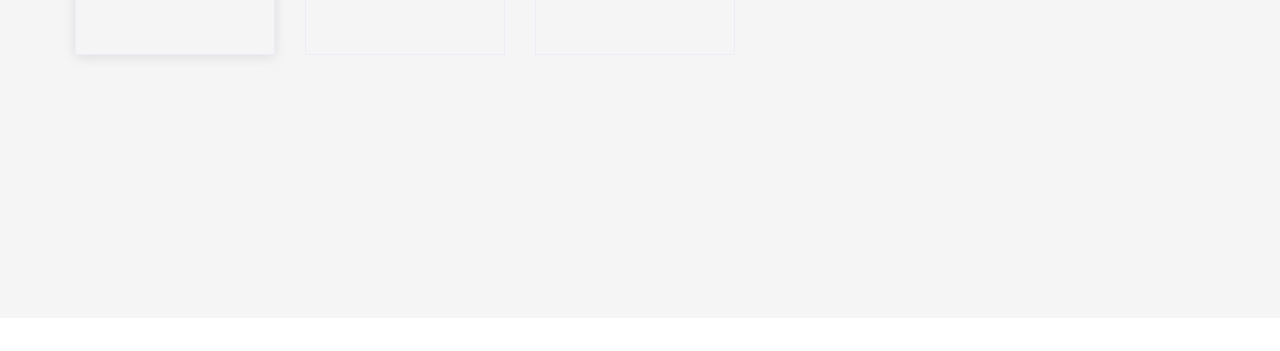
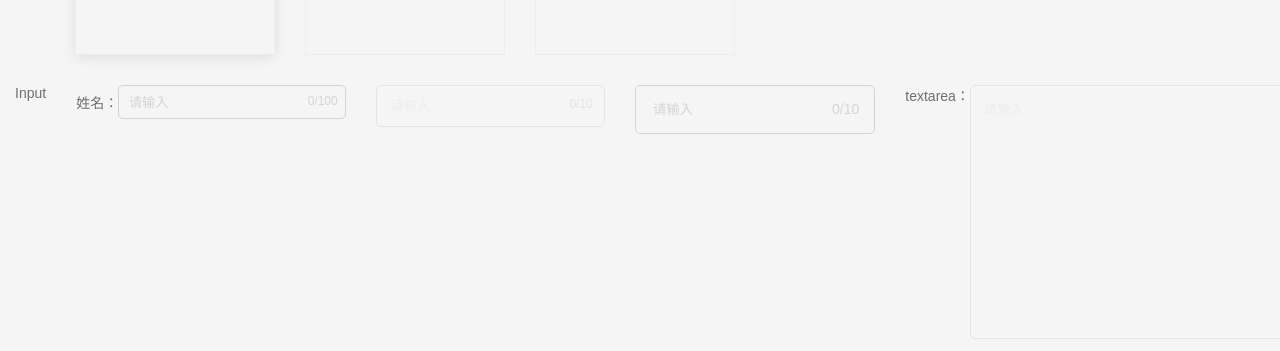
Before and after one commit to haochi1999/vue-web, a Vue app: page /home in a window 1280 px wide. Shown: the part 482-833 px from the top of the page. Before the commit the page ends 800 px from the top, so only its background shows below. Built offline with nearby package versions, Linux system fonts and the light colour scheme.

Commit message:
ZInput完成一半

```diff
--- a/src/components/ZInput.vue
+++ b/src/components/ZInput.vue
@@ -0,0 +1,133 @@
+<template>
+  <div class="z-input-box" :class="isTextarea ? 'flex' : 'field'">
+    <div class="text" v-if="label">{{ label }}</div>
+    <div class="flex z-input"
+        :class="[
+          'bordered-blur',
+          {
+            'padding-compact micro': size === 'small',
+            'padding-small small': size === 'normal',
+            'padding normal': size === 'large',
+            disabled
+          }
+        ]">
+      <textarea v-if="isTextarea"
+                :value="modelValue"
+                @input="handleInput"
+                @focus="handleFocus"
+                @blur="handleBlur"
+                :class="{noresize: autosize === 'none'}"
+                :rows="rows"
+                :cols="cols"
+                :placeholder="placeholder"
+                :autosize="autosize"
+                :disabled="disabled"
+                :maxlength="maxlength"></textarea>
+      <input v-else
+             :value="modelValue"
+             @input="handleInput"
+             @focus="handleFocus"
+             @blur="handleBlur"
+             :type="type"
+             :placeholder="placeholder"
+             :disabled="disabled"
+             :maxlength="maxlength">
+      <div class="text small blur limit-word"
+           :class="{
+             'micro': size === 'small',
+             'small': size === 'normal',
+             'normal': size === 'large'
+           }"
+           v-if="maxlength && showLimitWord">
+            {{ `${textLength}/${maxlength}` }}
+          </div>
+    </div>
+  </div>
+</template>
+
+<script>
+  export default {
+    name: 'ZInput',
+
+    props: {
+      modelValue: [String, Number],
+      placeholder: String,
+      type: {
+        type: String,
+        default: 'text',
+      },
+      size: {
+        type: String,
+        default: 'normal'
+      },
+      label: String,
+      maxlength: String,
+
+      rows: String,
+      cols: String,
+      autosize: [String, Object],
+
+      showLimitWord: Boolean,
+      readonly: Boolean,
+      disabled: Boolean,
+    },
+
+    computed: {
+      isTextarea() {
+        return this.type === 'textarea';
+      },
+      textLength() {
+        if (typeof this.modelValue === 'number') {
+          return String(this.modelValue).length;
+        }
+        return (this.modelValue || '').length;
+      }
+    },
+
+    methods: {
+      handleInput(event) {
+        this.$emit('update:modelValue', event.target.value);
+      },
+      handleFocus(event) {
+        this.$emit('focus', event.target.value);
+      },
+      handleBlur(event) {
+        this.$emit('blur', event.target.value);
+      }
+    }
+  }
+</script>
+
+<style lang="scss" scoped>
+  @import "@/styles/config";
+
+  .z-input {
+    border-radius: 5px;
+
+    > input,
+    > textarea {
+      border: 0;
+      outline: none;
+      background: none;
+
+      &.noresize {
+        resize: none;
+      }
+
+      &::placeholder {
+        color: map-get($color, "blur")
+      }
+    }
+
+    &:focus-within {
+      border: 1px solid map-get($color, "primary");
+    }
+
+    &.disabled,
+    &.disabled > input,
+    &.disabled > textarea {
+      cursor: not-allowed;
+      opacity: .5;
+    }
+  }
+</style>
--- a/src/views/Home.vue
+++ b/src/views/Home.vue
@@ -29,21 +29,39 @@
       <z-card class="field center text card" shadow="never">不显示</z-card>
     </div>
   </div>
+  <div class="flex full">
+    <div class="field padding text">Input</div>
+    <div class="padding">
+      <z-input v-model="inputValue" label="姓名：" placeholder="请输入" size="small" maxlength="100" show-limit-word></z-input>
+    </div>
+    <div class="padding">
+      <z-input placeholder="请输入" disabled maxlength="10" show-limit-word></z-input>
+    </div>
+    <div class="padding">
+      <z-input placeholder="请输入" size="large" maxlength="10" show-limit-word></z-input>
+    </div>
+    <div class="padding">
+      <z-input label="textarea：" type="textarea" rows="15" cols="50" placeholder="请输入" autosize="none" disabled></z-input>
+    </div>
+  </div>
 </template>
 
 <script>
   import ZButton from '@/components/Zbutton.vue';
   import ZCard from '@/components/ZCard.vue';
+  import ZInput from '@/components/ZInput.vue';
 
   export default {
     components: {
       ZButton,
       ZCard,
+      ZInput,
     },
 
     data() {
       return {
-        loading: true
+        loading: true,
+        inputValue: ''
       };
     },
 
```
